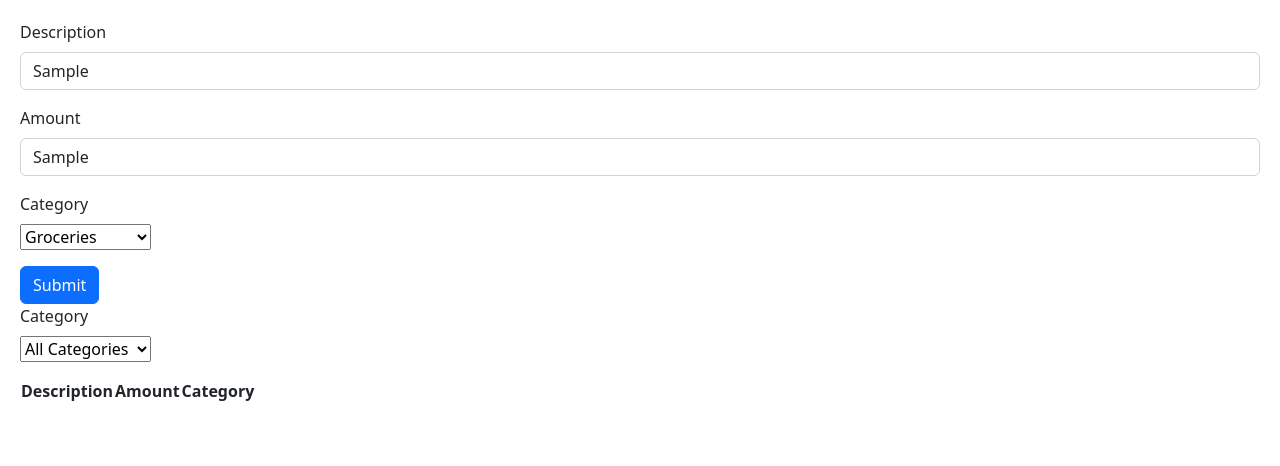
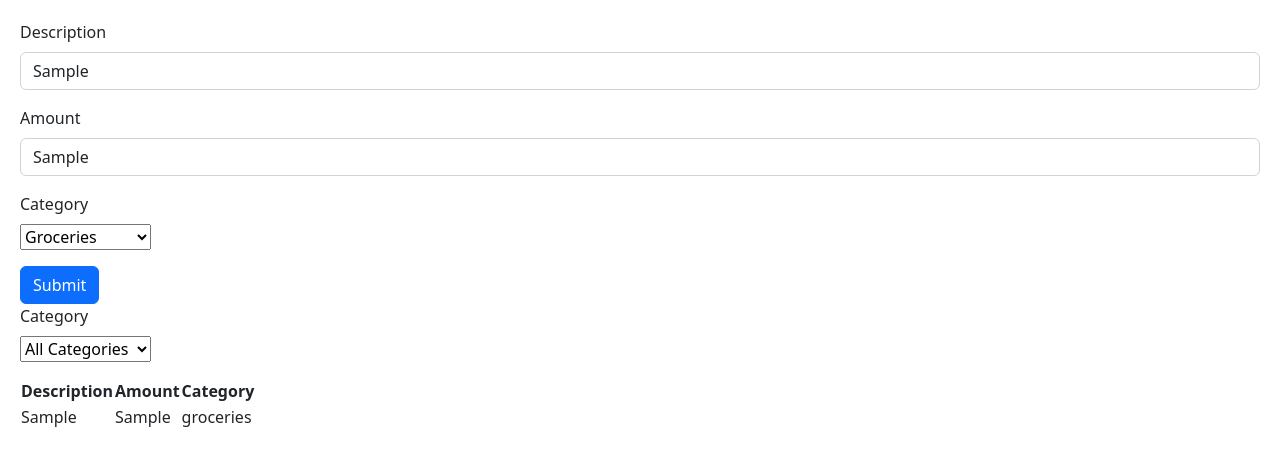
Before and after one commit to Xero1000/Expense-Tracker, a React (Vite) app in the folder expense-tracker/: page / in a window 1280 px wide. Both pictures are taken after typing "Sample", "Sample" into the empty fields and a click on the button "Submit". Shown: the top 466 px of the page. Built offline with nearby package versions, Linux system fonts and the light colour scheme.

Commit message:
Installed react-hook-node and used it for form submission.

```diff
--- a/expense-tracker/package.json
+++ b/expense-tracker/package.json
@@ -11,7 +11,8 @@
   "dependencies": {
     "bootstrap": "^5.2.3",
     "react": "^18.2.0",
-    "react-dom": "^18.2.0"
+    "react-dom": "^18.2.0",
+    "react-hook-form": "7.43"
   },
   "devDependencies": {
     "@types/react": "^18.0.27",
--- a/expense-tracker/src/App.tsx
+++ b/expense-tracker/src/App.tsx
@@ -15,7 +15,7 @@ function App() {
   return (
     <>
       <Form onSubmit={handleSubmit}/>
-      <Table />
+      <Table items={items}/>
     </>
   )
 }
--- a/expense-tracker/src/components/Form.tsx
+++ b/expense-tracker/src/components/Form.tsx
@@ -1,4 +1,6 @@
 import { FormEvent, useRef } from "react"
+import { useForm } from "react-hook-form"
+import { FieldValues } from "react-hook-form/dist/types"
 
 interface Props {
     onSubmit: (item: object) => void
@@ -6,46 +8,35 @@ interface Props {
 
 function Form({onSubmit}: Props) {
 
-    const descriptionRef = useRef<HTMLInputElement>(null)
-    const amountRef = useRef<HTMLInputElement>(null)
-    const categoryRef = useRef<HTMLSelectElement>(null)
+    const { register, handleSubmit } = useForm()
+
     const item = {description: "", amount: 0, category: ""}
 
-    const handleSubmit = (event: FormEvent) => {
-        event.preventDefault()
-        if (descriptionRef.current !== null) {
-            item.description = descriptionRef.current.value
-        }
-        if (amountRef.current !== null) {
-            item.amount = parseFloat(amountRef.current.value)
-        }
-        if (categoryRef.current !== null) {
-            item.category = categoryRef.current.value
-        }
-        console.log(item)
+    const submit = (data: FieldValues) => {
+        onSubmit(data)
     }
 
     return (
         <>
-            <form onSubmit={handleSubmit}>
+            <form onSubmit={handleSubmit(submit)}>
                 <div className="mb-3">
                     <label htmlFor="description" className="form-label">
                         Description
                     </label>
-                    <input ref={descriptionRef} id="description" type="text" className="form-control" />
+                    <input {...register("description")} id="description" type="text" className="form-control" />
                 </div>
                 <div className="mb-3">
                     <label htmlFor="amount" className="form-label">
                         Amount
                     </label>
-                    <input ref={amountRef} id="amount" type="text" className="form-control" />
+                    <input {...register("amount")} id="amount" type="text" className="form-control" />
                 </div>
                 <div className="mb-3">
                     <label htmlFor="category" className="form-label">
                         Category
                     </label>
                     <div className="mb-3">
-                        <select ref={categoryRef} name="category" id="category">
+                        <select {...register("category")} name="category" id="category">
                             <option value="groceries">Groceries</option>
                             <option value="utilities">Utilities</option>
                             <option value="entertainment">Entertainment</option>
--- a/expense-tracker/src/components/Table/Table.tsx
+++ b/expense-tracker/src/components/Table/Table.tsx
@@ -1,6 +1,10 @@
 import styles from "./Table.module.css"
 
-function Table() {
+interface Props {
+    items: object[]
+}
+
+function Table({items}: Props) {
     return (
         <>
             <table>
@@ -11,6 +15,17 @@ function Table() {
                         <th>Category</th>
                     </tr>
                 </thead>
+                <tbody>
+                    {items.map(item => {
+                        return (
+                            <tr>
+                                <td>{item.description}</td>
+                                <td>{item.amount}</td>
+                                <td>{item.category}</td>
+                            </tr>
+                        )
+                    })}
+                </tbody>
             </table>
         </>
     )
```
Also changed, not shown: 1 other file (tests, documents, lock files or other folders).
